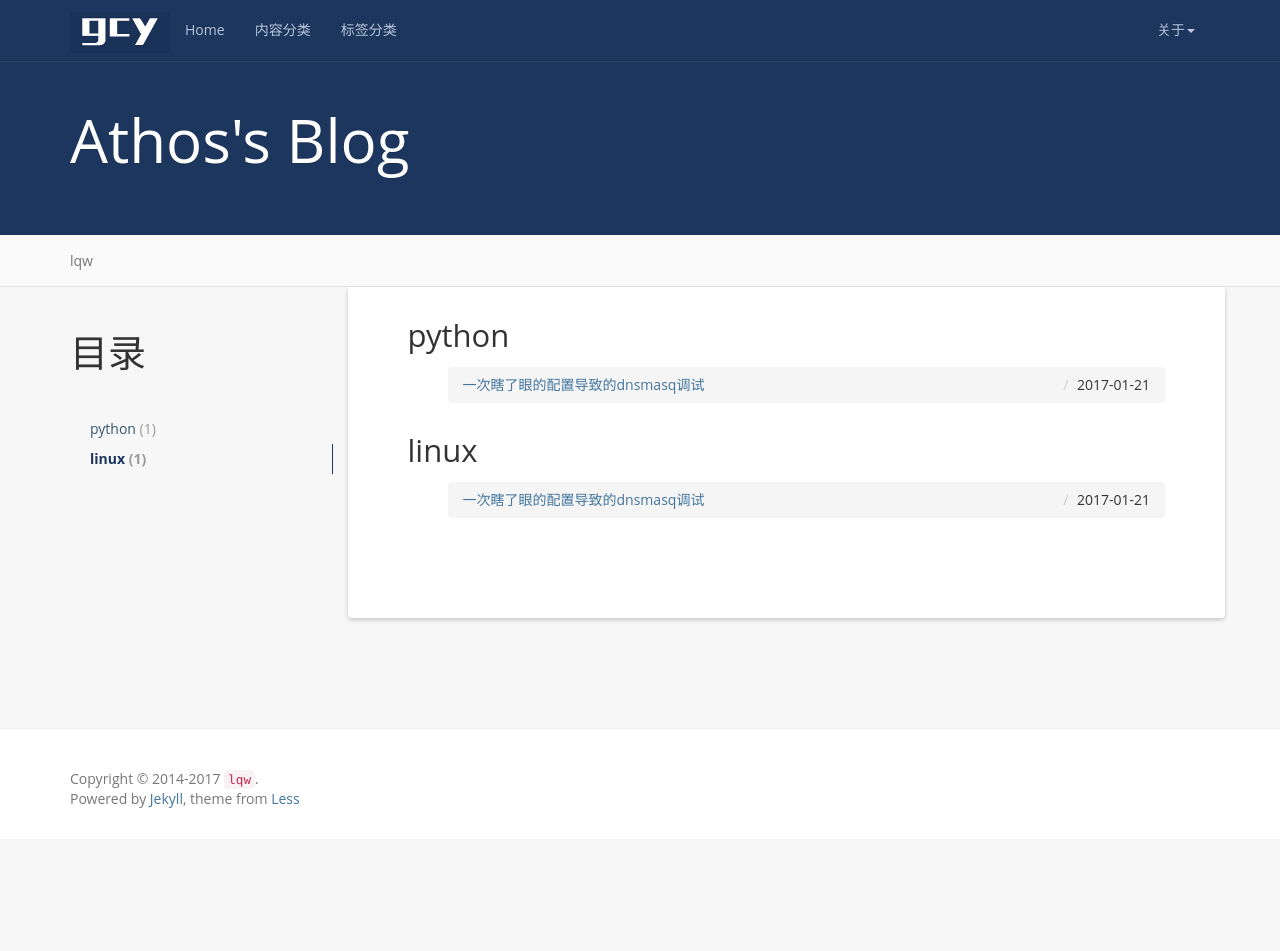
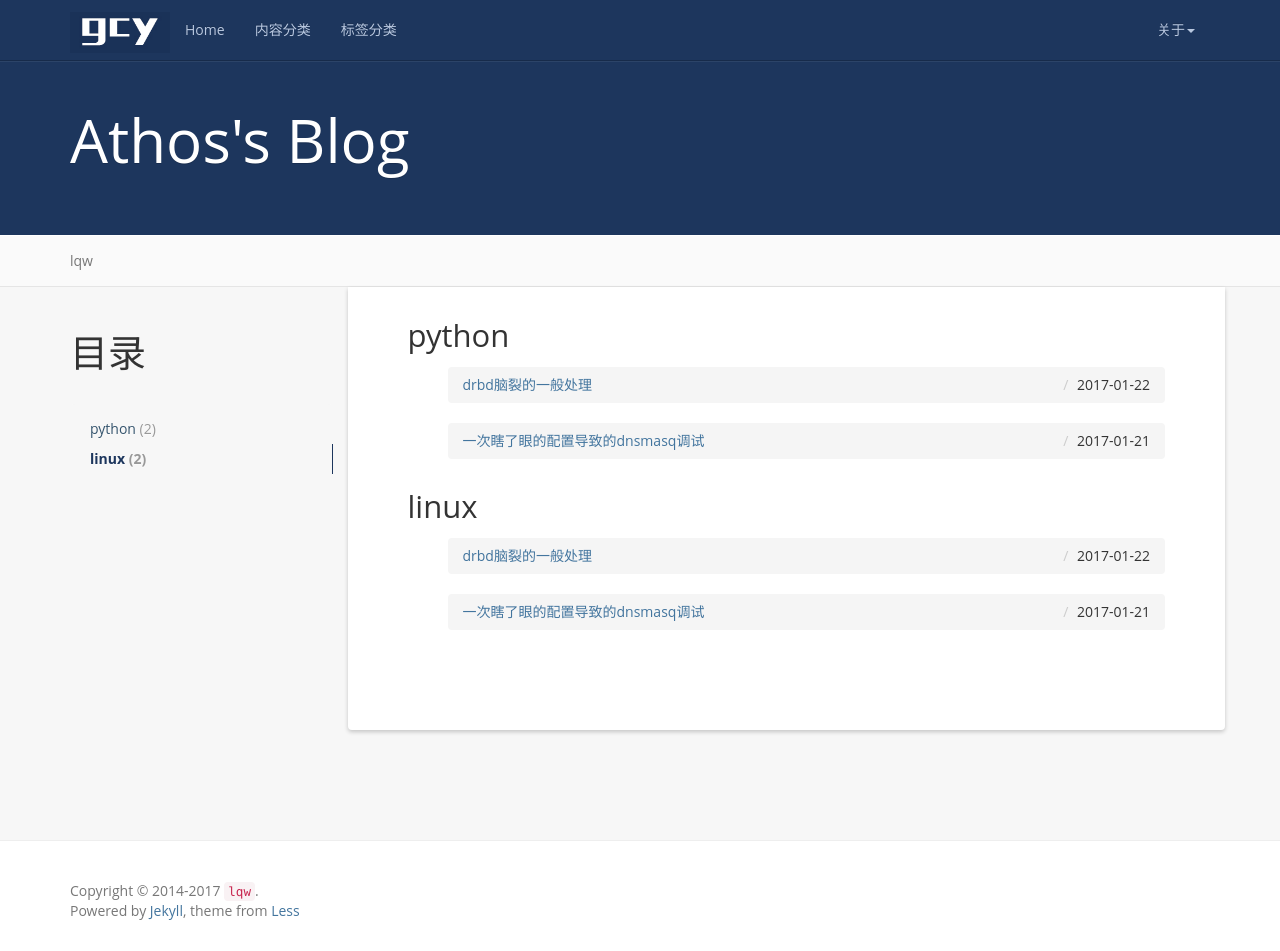
Before and after one commit to aduosi1212/blog, a Jekyll site: the page built from tag/index.html, in a window 1280 px wide and 951 px high. Built offline with Jekyll 4.4.1, drawn with Linux system fonts in a browser that asks for light colours; comment, search, counter and statistics services are not loaded.

```diff
--- a/_posts/UE4_Program/first_post.md
+++ b/_posts/UE4_Program/2017-01-22-first-post.md
@@ -1,9 +1,9 @@
 ---
 layout: post
 title:  "drbd脑裂的一般处理"
-date:   2016-08-16 15:05:00 +0800
-categories: "troubleshooting"
-tag: ["drbd"]
+date:   2017-01-22 15:05:00 +0800
+categories: "debug"
+tag: ["python", "linux"]
 ---
 
 
```
